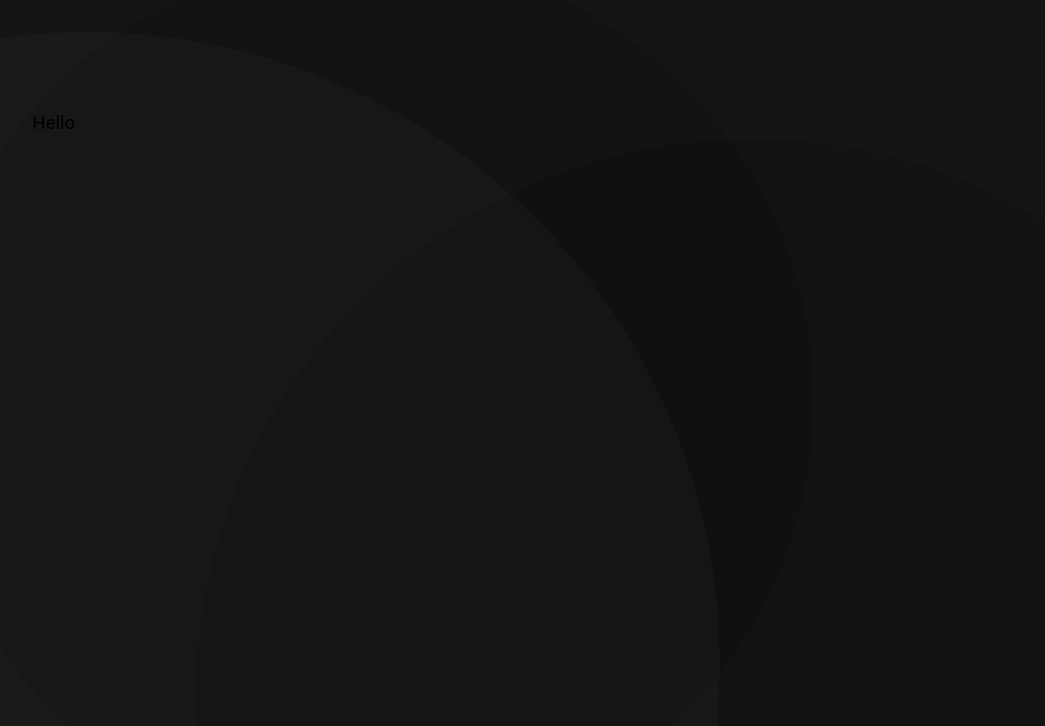
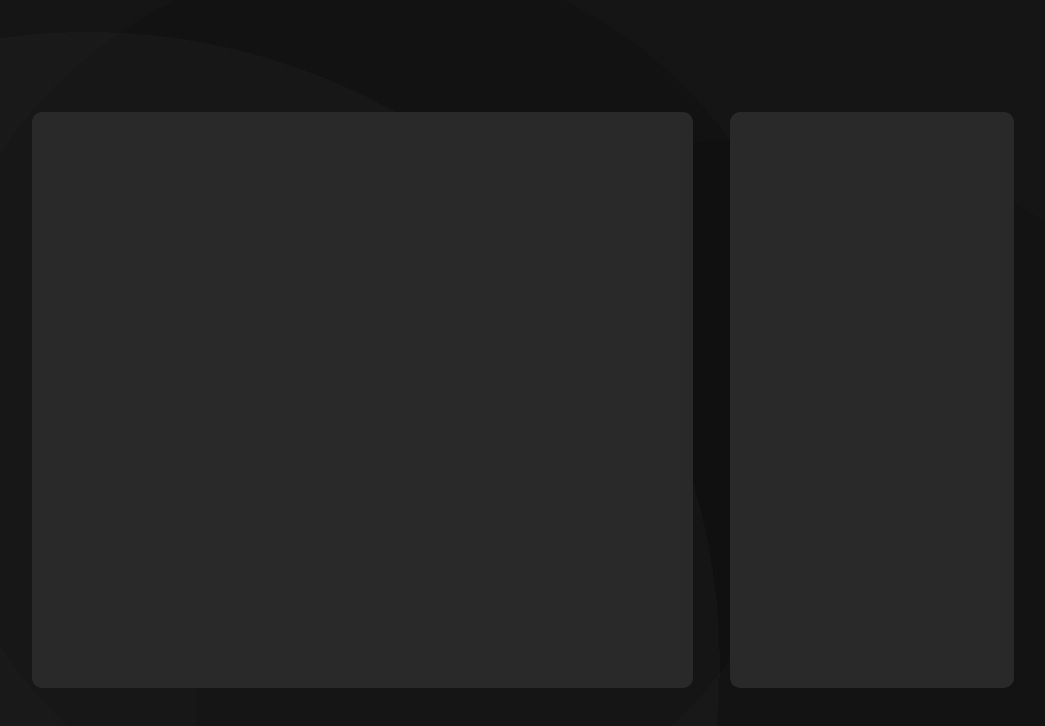
Before and after one commit to nawabgit/ecs-bunfight-website, a React (Create React App) app in the folder frontend/: page / in a window 1280 px wide. Shown: the top 726 px of the page, without its empty margins (117-1162 px from the left). Built offline with nearby package versions, Linux system fonts and the light colour scheme.

Commit message:
added basic panels for society screen

```diff
--- a/frontend/src/App.tsx
+++ b/frontend/src/App.tsx
@@ -32,8 +32,27 @@ const AppContainer = styled.div`
     linear-gradient(90deg, hsl(18, 0%, 1%), hsl(18, 0%, 1%));
 `;
 
+const Panel = styled.div`
+  background-color: #292929;
+  border-radius: 10px;
+`;
+
+const SocietyPanel = styled(Panel)`
+  flex: 7;
+  margin-right: 1em;
+`;
+const WelcomePanel = styled(Panel)`
+  flex: 3;
+  margin-left: 1em;
+`;
+
 function App() {
-  return <AppContainer>Hello</AppContainer>;
+  return (
+    <AppContainer>
+      <SocietyPanel />
+      <WelcomePanel />
+    </AppContainer>
+  );
 }
 
 export default App;
```
